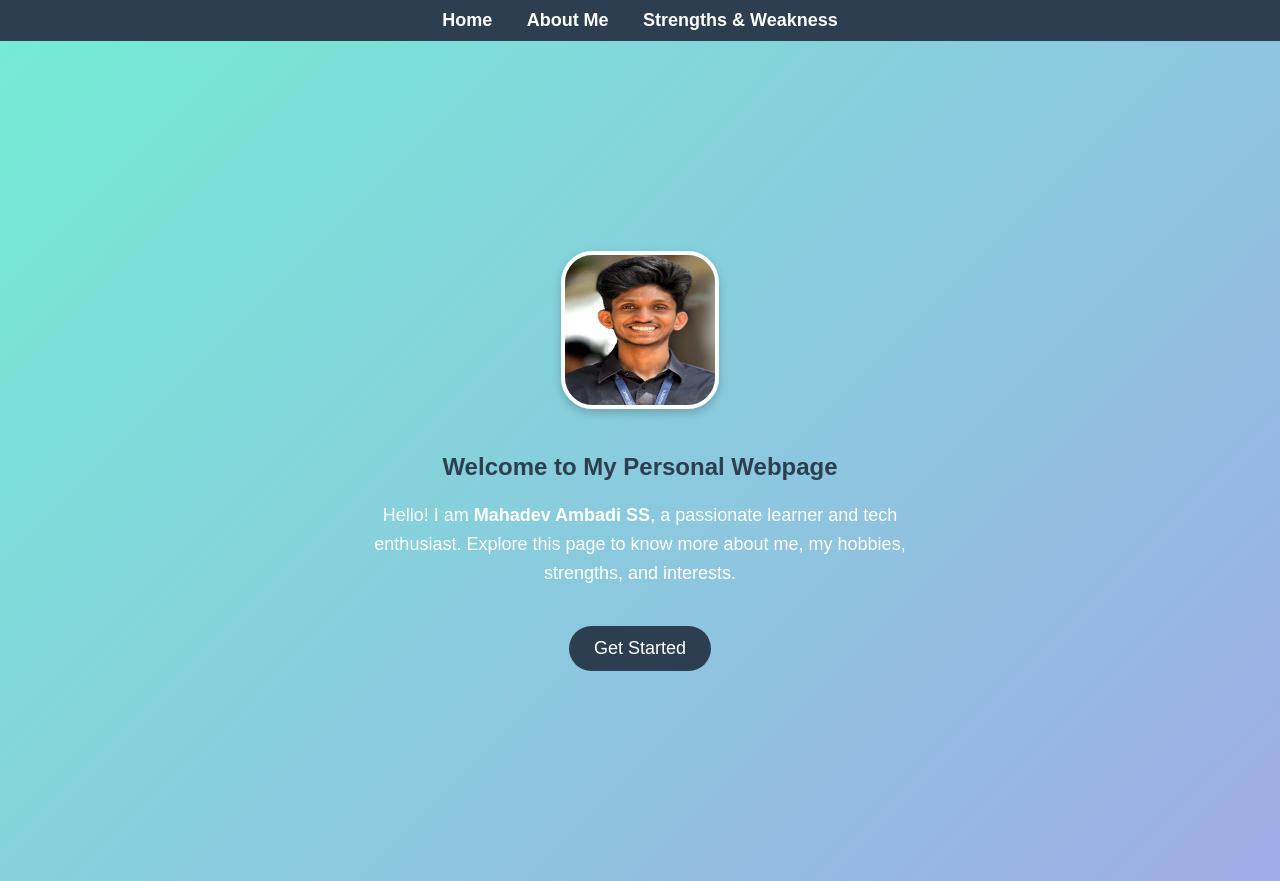
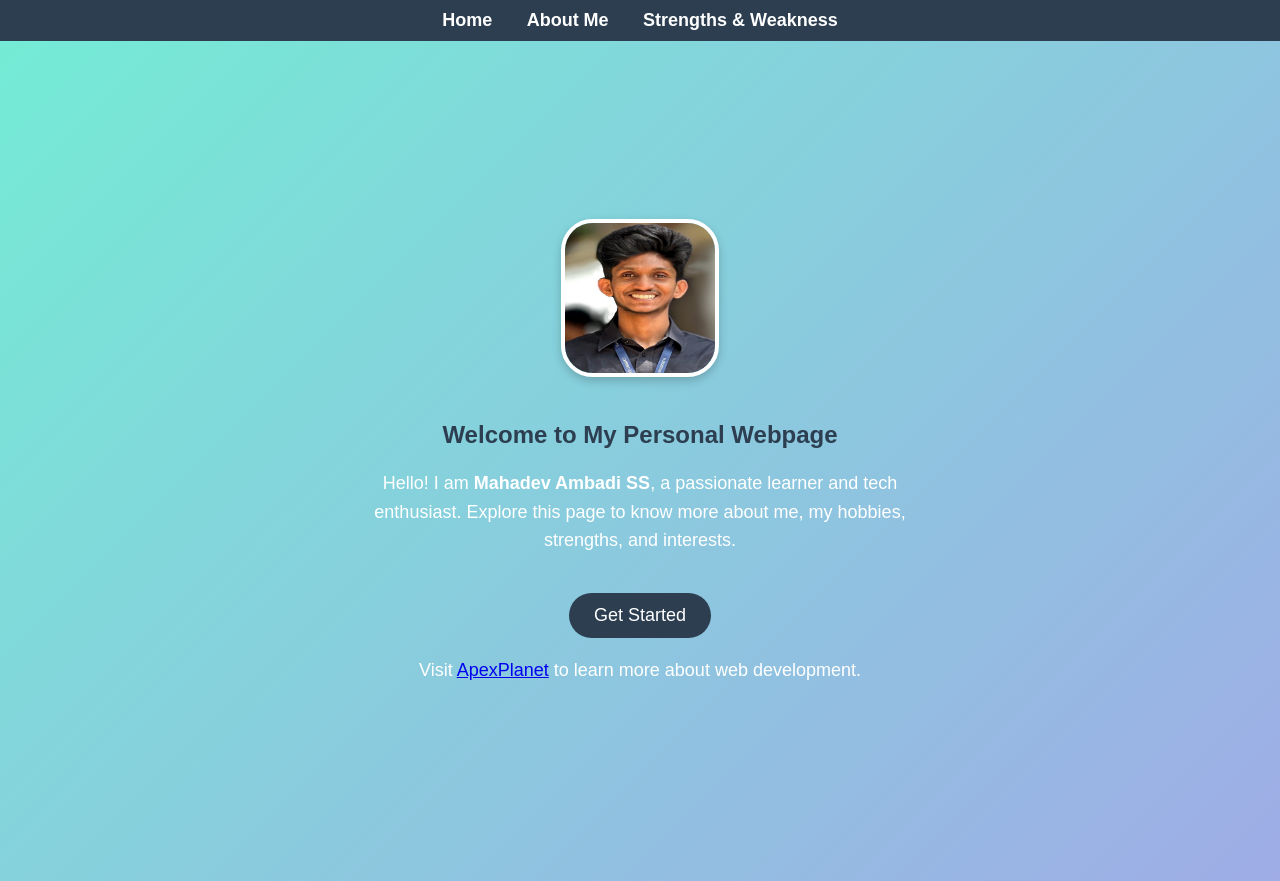
Before and after one commit to mahadev-ambadi/my-website, a plain HTML site: page index.html in a window 1280 px wide. Drawn offline with Linux system fonts and the light colour scheme.

Commit message:
Enhance index.html with external link to ApexPlanet
Added a link to ApexPlanet for web development resources.

```diff
--- a/index.html
+++ b/index.html
@@ -22,6 +22,9 @@
             <p>Hello! I am <b>Mahadev Ambadi SS</b>, a passionate learner and tech enthusiast.
                Explore this page to know more about me, my hobbies, strengths, and interests.</p>
             <a href="about.html" class="btn">Get Started</a>
+            <p>
+      Visit <a href="https://www.apexplanet.in" target="_blank">ApexPlanet</a> to learn more about web development.
+    </p>
         </div>
     </section>
 </body>
```
